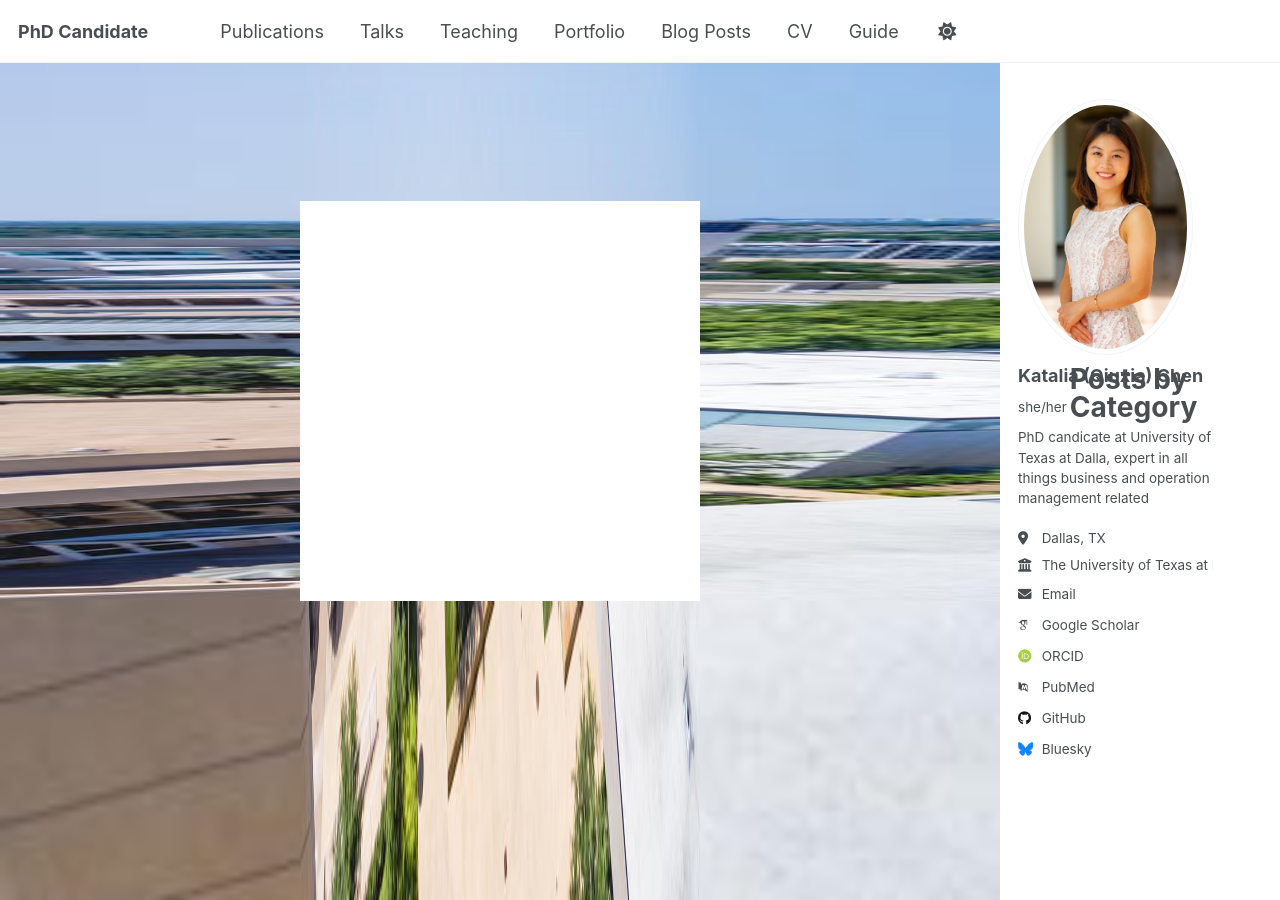
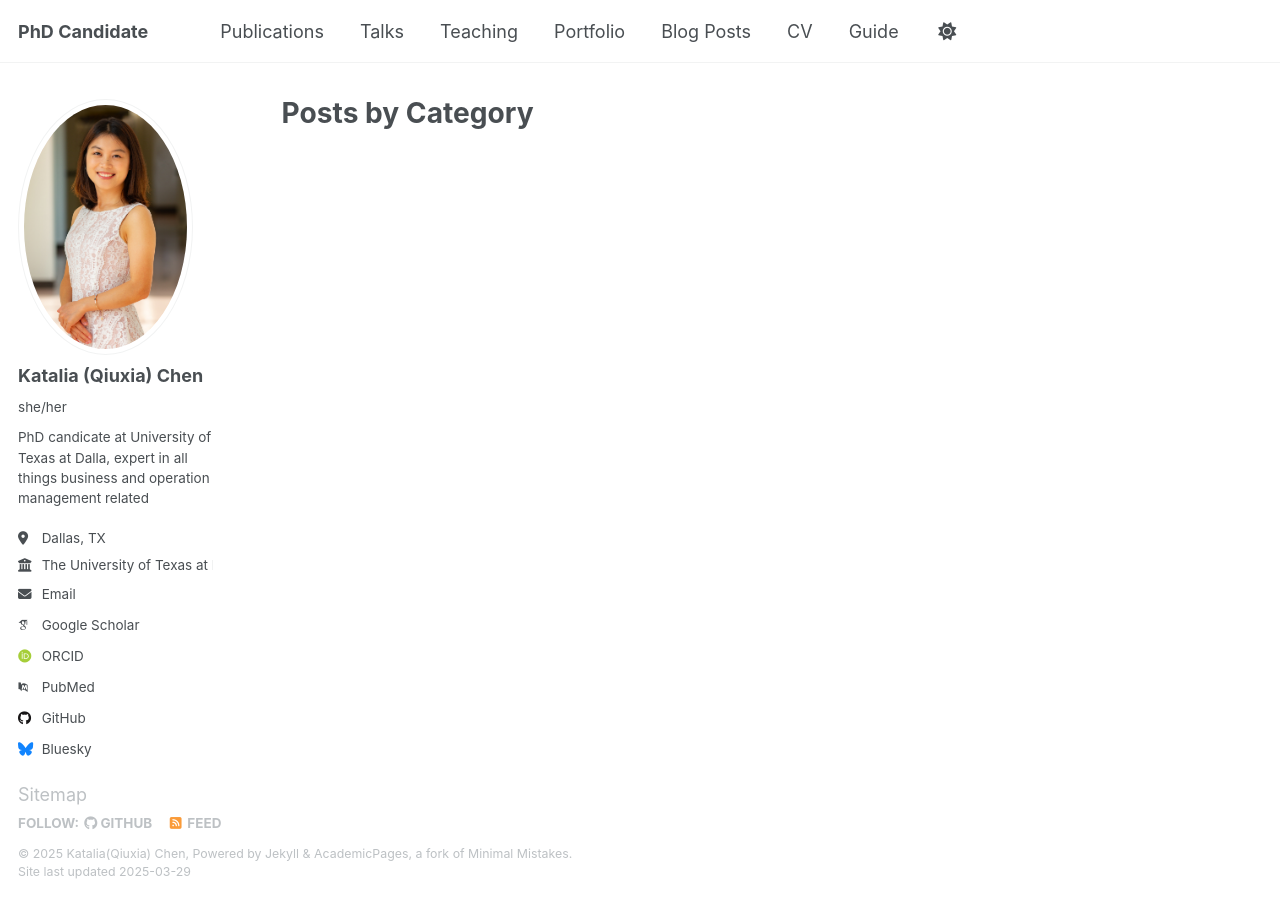
Before and after one commit to qxc2/Katalia_Qiuxia_Chen_v1, a Jekyll site: the page built from _pages/category-archive.html, in a window 1280 px wide and 900 px high. Built offline with Jekyll 4.4.1, drawn with Linux system fonts in a browser that asks for light colours; some web fonts are replaced.

Commit message:
Update main.scss

```diff
--- a/assets/css/main.scss
+++ b/assets/css/main.scss
@@ -40,17 +40,3 @@
     "vendor/font-awesome/solid",
     "vendor/font-awesome/brands",
     "vendor/magnific-popup/magnific-popup";
-body {
-    background: white;
-    display: flex;
-    justify-content: center;
-    align-items: center;
-    height: 100vh;
-}
-
-.border-container {
-    padding: 200px;
-    border: 300px solid transparent;
-    border-image: url('https://sp112358.github.io/Katalia_Qiuxia_Chen_2/assets/UTD-1.jpg') 50 stretch;
-    background: white;
-}
```
